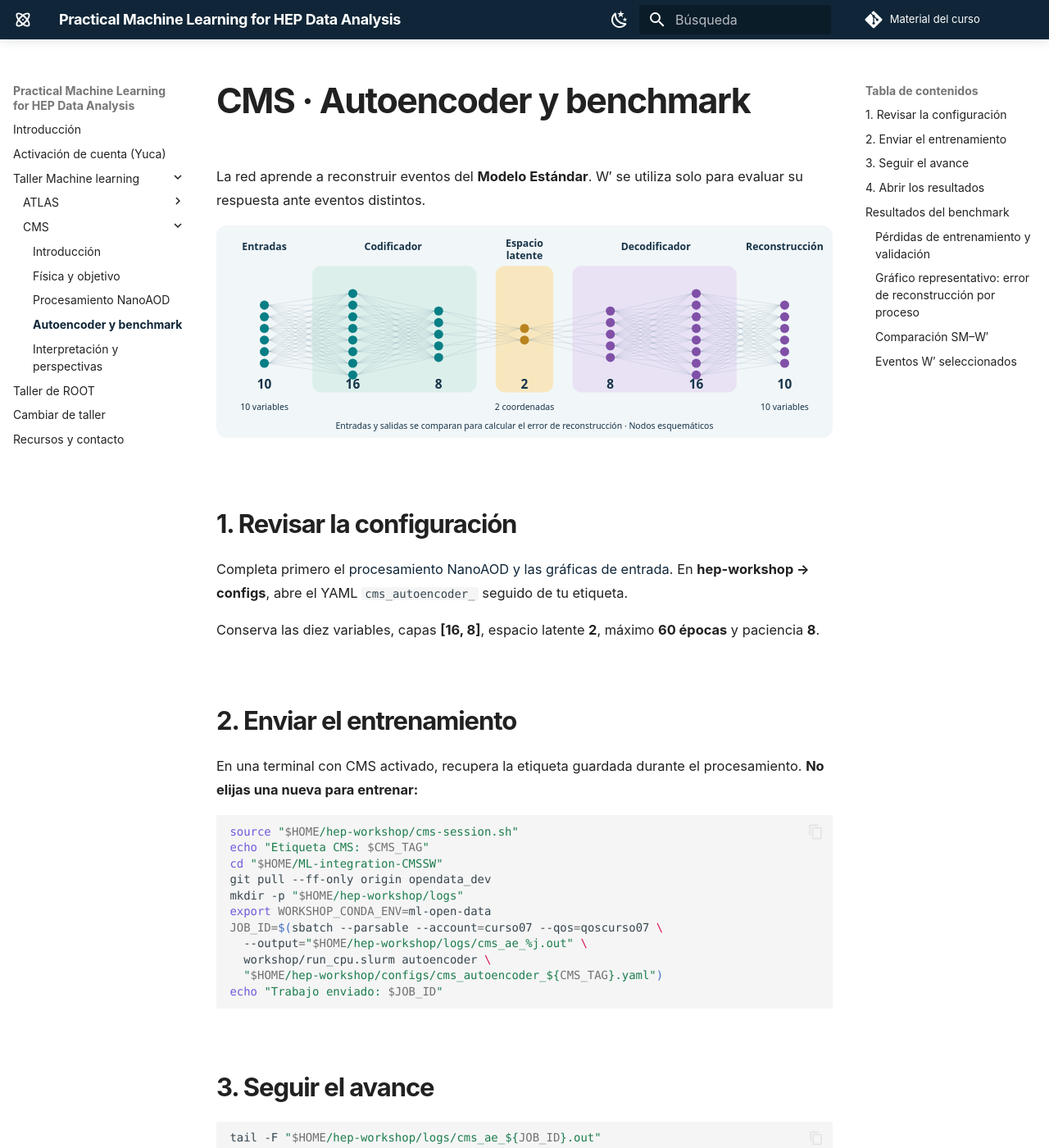
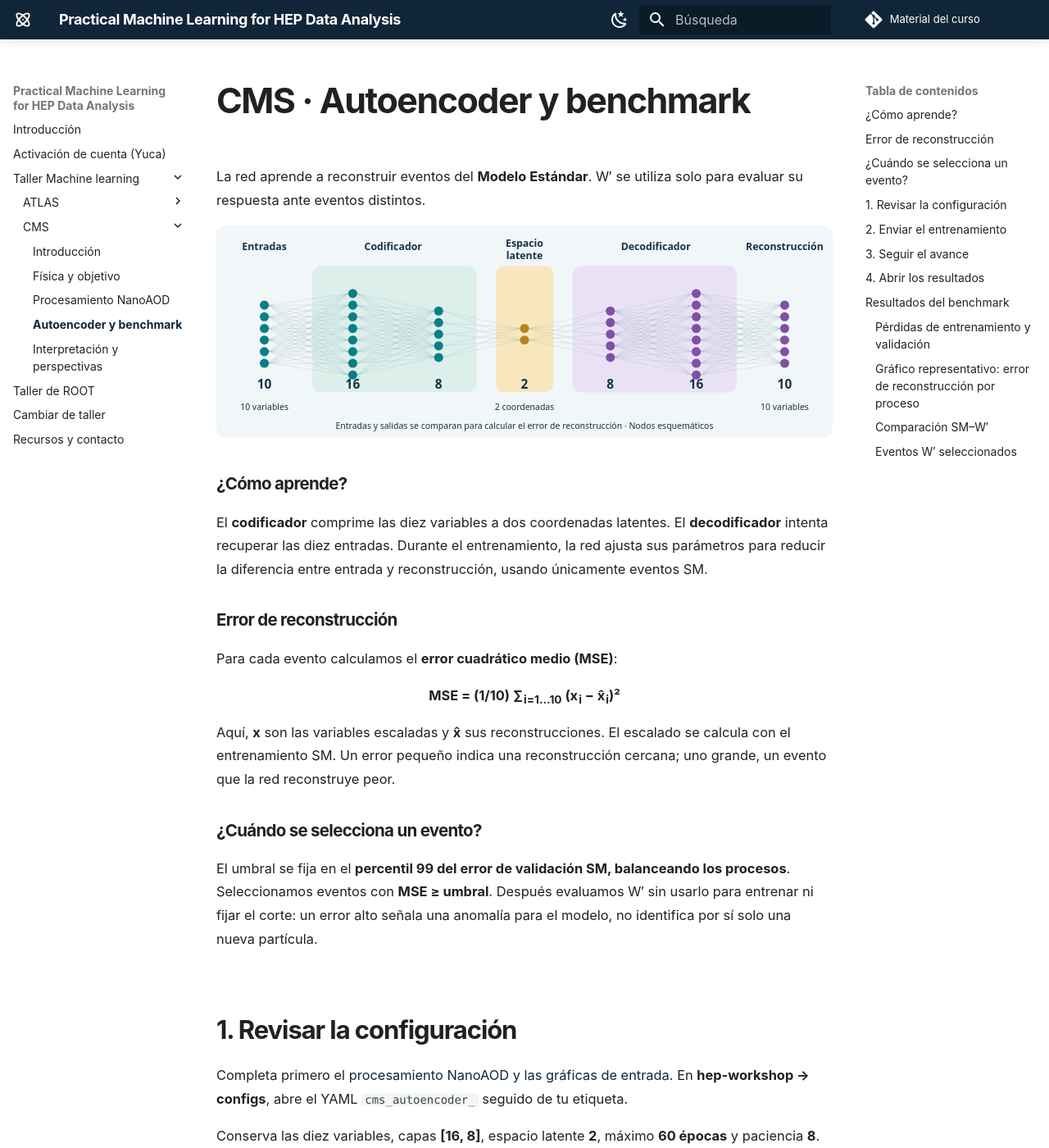
Before and after one commit to castaned/practical-ml-hep, an MkDocs documentation site: the page built from docs/cms-autoencoder.md, in a window 1280 px wide and 1400 px high. Shown: the whole window at 82% size. Built offline with MkDocs 1.6.1 and Material for MkDocs 9.7.7, drawn with Linux system fonts in a browser that asks for light colours; comment, search, counter and statistics services are not loaded.

Commit message:
Explain autoencoder reconstruction error and SM validation threshold

```diff
--- a/docs/cms-autoencoder.md
+++ b/docs/cms-autoencoder.md
@@ -3,6 +3,22 @@
 La red aprende a reconstruir eventos del **Modelo Estándar**. W′ se utiliza solo para evaluar su respuesta ante eventos distintos.
 
 ![Autoencoder: diez entradas, espacio latente de dos dimensiones y diez salidas reconstruidas](assets/cms/autoencoder_network.svg)
+
+### ¿Cómo aprende?
+
+El **codificador** comprime las diez variables a dos coordenadas latentes. El **decodificador** intenta recuperar las diez entradas. Durante el entrenamiento, la red ajusta sus parámetros para reducir la diferencia entre entrada y reconstrucción, usando únicamente eventos SM.
+
+### Error de reconstrucción
+
+Para cada evento calculamos el **error cuadrático medio (MSE)**:
+
+<p style="text-align:center"><strong>MSE = (1/10) ∑<sub>i=1…10</sub> (x<sub>i</sub> − x̂<sub>i</sub>)²</strong></p>
+
+Aquí, **x** son las variables escaladas y **x̂** sus reconstrucciones. El escalado se calcula con el entrenamiento SM. Un error pequeño indica una reconstrucción cercana; uno grande, un evento que la red reconstruye peor.
+
+### ¿Cuándo se selecciona un evento?
+
+El umbral se fija en el **percentil 99 del error de validación SM, balanceando los procesos**. Seleccionamos eventos con **MSE ≥ umbral**. Después evaluamos W′ sin usarlo para entrenar ni fijar el corte: un error alto señala una anomalía para el modelo, no identifica por sí solo una nueva partícula.
 
 ## 1. Revisar la configuración
 
```
